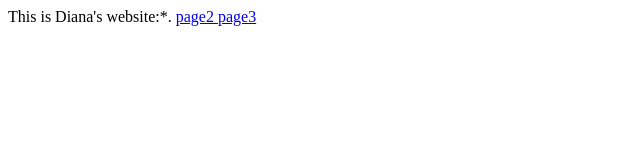
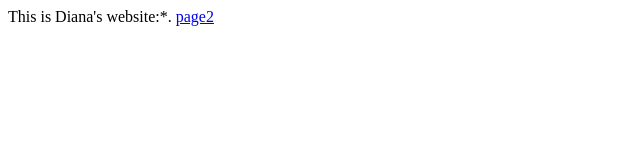
Before and after one commit to diana96/diana6, a plain HTML site: page index.html in a window 1280 px wide. Shown: the full height of the page, 0-640 px from the left. Drawn offline with Linux system fonts and the light colour scheme.

Commit message:
Update index.html

```diff
--- a/index.html
+++ b/index.html
@@ -4,6 +4,6 @@
 </head>
 <body>
   This is Diana's website:*.
-  <a href="page2.html">page2 page3</a>
+  <a href="page2.html">page2</a>
 </body>
 </html>
```
